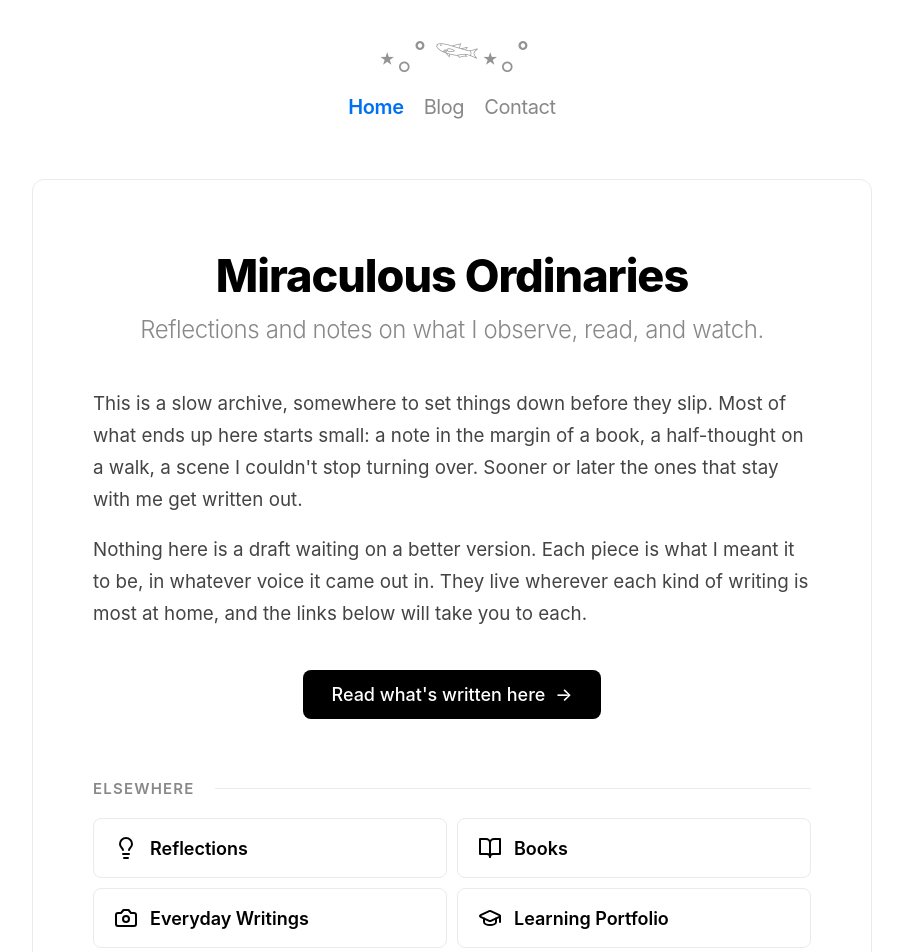
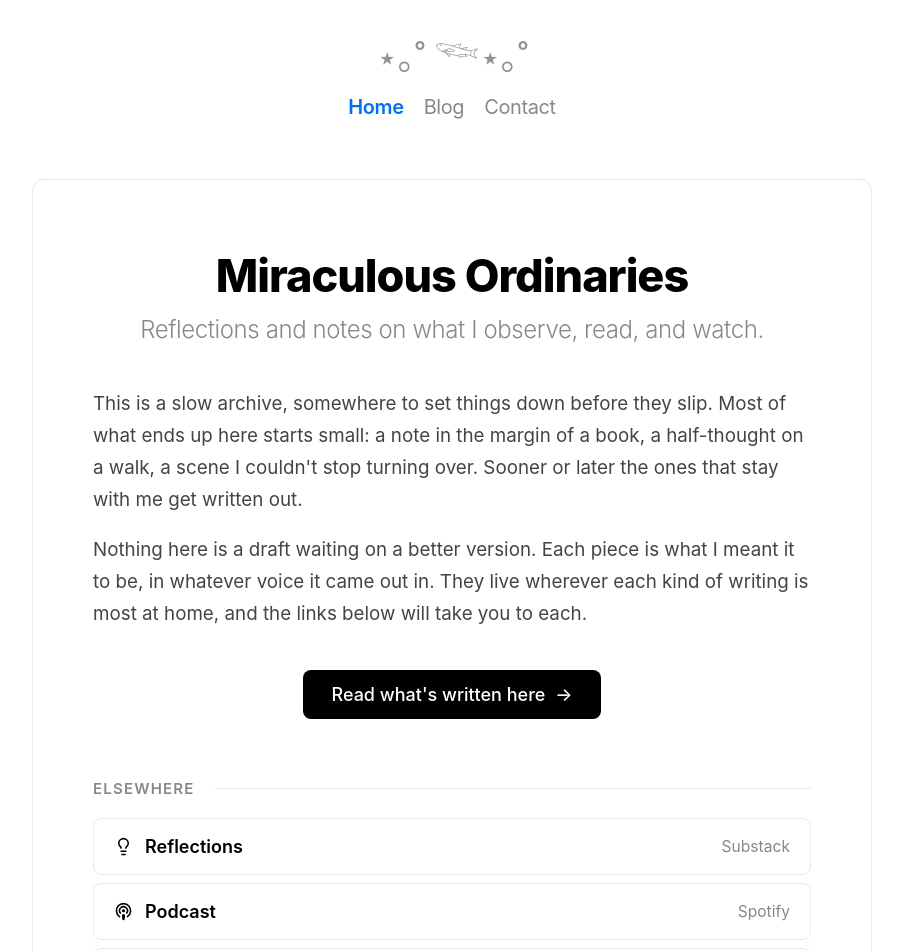
Before and after one commit to hamy-nguyen/notion-blog, a Next.js app: page / in a window 1280 px wide. Shown: the top 952 px of the page, without its empty margins (188-1091 px from the left). Built offline with nearby package versions, Linux system fonts and the light colour scheme.

Commit message:
add spotify podcast and reorganise home page

```diff
--- a/src/components/features.tsx
+++ b/src/components/features.tsx
@@ -1,27 +1,47 @@
-import { Lightbulb, BookOpen, Camera, GraduationCap } from 'lucide-react'
+import {
+  Lightbulb,
+  BookOpen,
+  Camera,
+  GraduationCap,
+  Podcast,
+} from 'lucide-react'
 import ExtLink from './ext-link'
 
-// WHY: each entry is now a destination rather than a label, so the card itself
-// is the anchor. Wrapping a <div> in an <a> instead would give a tiny click
-// target (icon + text only) and leave the card's padding dead to the mouse.
+// WHY: each entry is a destination rather than a label, so the row itself is
+// the anchor. Wrapping a <div> in an <a> instead would give a tiny click
+// target (icon + text only) and leave the row's padding dead to the mouse.
+//
+// WHY the platform field: every one of these leaves the site, and the label
+// alone doesn't say where to. Naming the destination is also what lets two
+// entries live on Notion without reading as duplicates.
 const features = [
   {
     text: 'Reflections',
+    platform: 'Substack',
     icon: Lightbulb,
     link: 'https://substack.com/@lovingkindness77/posts',
   },
   {
+    text: 'Podcast',
+    platform: 'Spotify',
+    icon: Podcast,
+    link: 'https://open.spotify.com/show/4ozGj9ucUpRJ2u0ruJGhtS',
+  },
+  {
     text: 'Books',
+    platform: 'Notion',
     icon: BookOpen,
     link: 'https://polydactyl-dibble-8a4.notion.site/6a996176131f462c90766dc1ab4a81b3?v=2e3307dfe70b460280261ffd0f4c229c',
   },
   {
     text: 'Everyday Writings',
+    platform: 'Instagram',
     icon: Camera,
     link: 'https://www.instagram.com/spklhm/',
   },
   {
     text: 'Learning Portfolio',
+    platform: 'Notion',
     icon: GraduationCap,
     link: 'https://great-throat-34f.notion.site/Learning-Portfolio-43a532e5dbb34f9eab90895370f969ed',
   },
@@ -29,10 +49,11 @@ const features = [
 
 const Features = () => (
   <div className="features">
-    {features.map(({ text, icon: Icon, link }) => (
+    {features.map(({ text, platform, icon: Icon, link }) => (
       <ExtLink className="feature" href={link} key={text}>
-        {Icon && <Icon height={24} width={24} />}
+        {Icon && <Icon height={19} width={19} />}
         <h4>{text}</h4>
+        <span className="featurePlatform">{platform}</span>
       </ExtLink>
     ))}
   </div>
--- a/src/styles/global.css
+++ b/src/styles/global.css
@@ -198,14 +198,13 @@ pre.dark[class*='language-'] {
   align-items: center;
 }
 
-/* WHY: a 2-column grid instead of four flex items at 25%. The old row let each
-   card size to its own text, so the gaps between them were all different
-   widths — the labels ran from "Books" to "Learning Portfolio" and the spacing
-   visibly lurched. A grid gives equal columns and one gap value. */
+/* WHY: one column rather than two. At five entries a 2-column grid leaves a
+   single orphan on the last row; a list takes any number of links without the
+   layout caring, and gives each row width enough to name its destination. */
 .features {
   display: grid;
-  grid-template-columns: repeat(2, 1fr);
-  gap: 0.5rem;
+  grid-template-columns: 1fr;
+  gap: 0.4rem;
   margin: 1rem 0 0;
 }
 
@@ -232,13 +231,16 @@ pre.dark[class*='language-'] {
   margin: 0;
   font-weight: 600;
   font-size: 0.9rem;
-  white-space: nowrap;
 }
 
-@media (max-width: 700px) {
-  .features {
-    grid-template-columns: 1fr;
-  }
+/* WHY: pushed to the far edge with an auto margin so the platform names form
+   their own aligned column, readable as a group without a second gridline. */
+.featurePlatform {
+  margin-left: auto;
+  padding-left: var(--gap);
+  font-size: 0.78rem;
+  color: var(--accents-3);
+  white-space: nowrap;
 }
 
 /* WHY: every card below leaves the site. The blog is the one thing hosted
```
